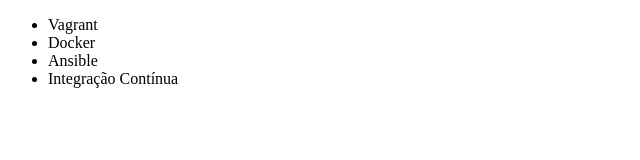
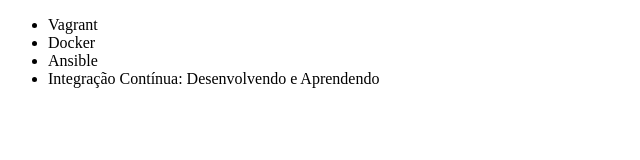
Before and after one commit to filipesaliba/alura-git, a plain HTML site: page index.html in a window 1280 px wide. Shown: the whole page, without its empty margins (0-640 px from the left). Drawn offline with Linux system fonts and the light colour scheme.

Commit message:
Renomeando curso de Integração Contínua

```diff
--- a/index.html
+++ b/index.html
@@ -9,7 +9,7 @@
         <li>Vagrant</li>
         <li>Docker</li>
         <li>Ansible</li>
-        <li>Integração Contínua</li>
+        <li>Integração Contínua: Desenvolvendo e Aprendendo</li>
     </ul>
 </body>
 </html>
```
